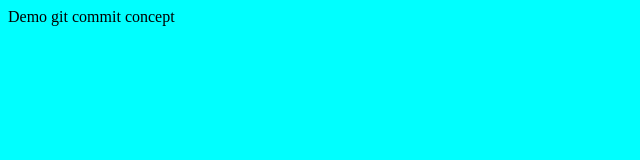
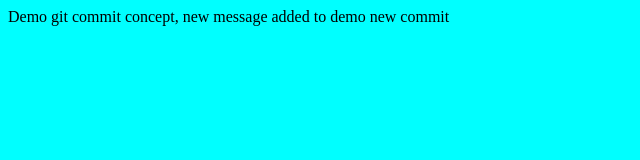
Before and after one commit to zafar90/demorepo2023, a plain HTML site: page index.html in a window 1280 px wide. Shown: the whole page, without its empty margins (0-640 px from the left). Drawn offline with Linux system fonts and the light colour scheme.

Commit message:
Second git commit

```diff
--- a/index.html
+++ b/index.html
@@ -1,3 +1,3 @@
 <html>
-	<body bgcolor=cyan>Demo git commit concept</body>
+	<body bgcolor=cyan>Demo git commit concept, new message added to demo new commit</body>
 </html>
```
